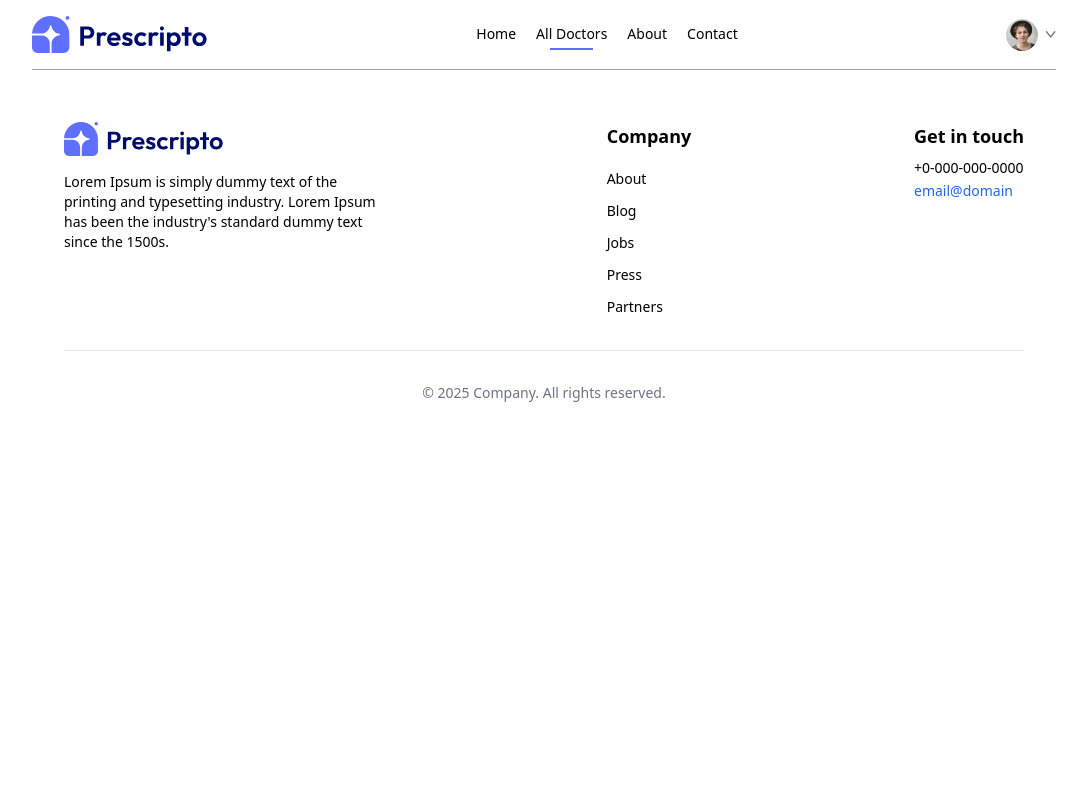
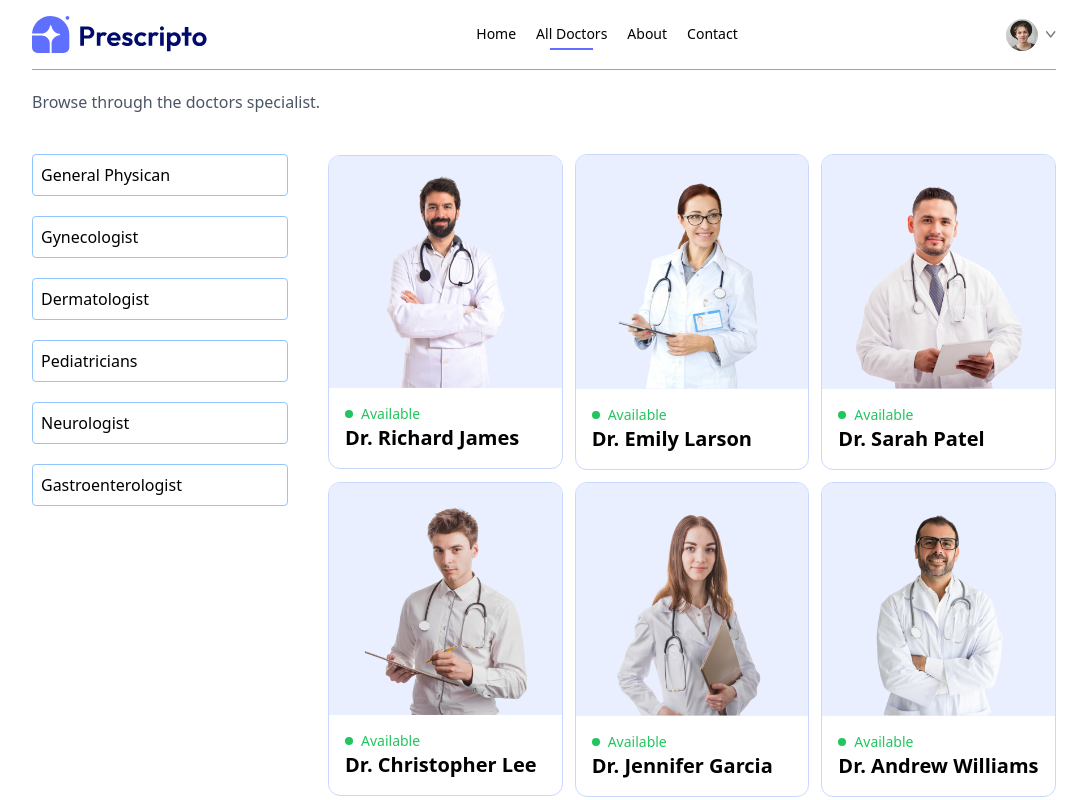
Before and after one commit to upadhyayvaibhav229/Doctor_Appointment_booking-site, a React (Vite) app in the folder Fronted/: page /doctors in a window 1280 px wide. Shown: the top 800 px of the page, without its empty margins (96-1183 px from the left). Built offline with nearby package versions, Linux system fonts and the light colour scheme.

Commit message:
Implement AppContext for managing doctors data and update components to utilize context

```diff
--- a/Fronted/src/Components/TopDoctors.jsx
+++ b/Fronted/src/Components/TopDoctors.jsx
@@ -1,12 +1,14 @@
-import React, { useState } from "react";
+import React, { useContext, useState } from "react";
 import { doctors } from "../assets/assets/assets";
 import { Link, useNavigate } from "react-router-dom";
 import Banner from "./Banner";
+import { AppContext } from "../context/AppContext";
 
 const TopDoctors = () => {
 
   const navigate = useNavigate();
   const [isExpanded, setIsExpanded] = useState(10);
+  const {doctors}  = useContext(AppContext);
 
   function showmore() {
     setIsExpanded((prev) => prev + 6);
--- a/Fronted/src/Layout.jsx
+++ b/Fronted/src/Layout.jsx
@@ -7,6 +7,7 @@ const Layout = () => {
    <>
    <Navbar/>
     <Outlet/>
+
    </>
   )
 }
--- a/Fronted/src/Pages/Appointment.jsx
+++ b/Fronted/src/Pages/Appointment.jsx
@@ -1,6 +1,7 @@
 import React from 'react'
 
 const Appointment = () => {
+
   return (
     <div>
       <h1>Appointment page</h1>
--- a/Fronted/src/Pages/Doctors.jsx
+++ b/Fronted/src/Pages/Doctors.jsx
@@ -1,11 +1,78 @@
-import React from 'react'
+import React, { useContext, useEffect, useState } from 'react'
+import { useNavigate, useParams } from 'react-router-dom'
+import { AppContext } from '../context/AppContext'
 
 const Doctors = () => {
+  const { specaility } = useParams()
+  // console.log(specaility);
+
+  const navigate = useNavigate()
+
+  const { doctors } = useContext(AppContext)
+  const [filterDocs, setFilterDocs] = useState([])
+
+  const specialities = [
+    "General Physican",
+    "Gynecologist",
+    "Dermatologist",
+    "Pediatricians",
+    "Neurologist",
+    "Gastroenterologist",
+  ]
+
+  const applyFilter = () => {
+    if (specaility) {
+      setFilterDocs(doctors.filter(doc => doc.specaility === specaility))
+    } else {
+      setFilterDocs(doctors)
+    }
+  }
+
+  useEffect(() => {
+    applyFilter()
+  }, [doctors, specaility])
+
   return (
-    <div>
-      {
+    <div className=''>
+      <p className='text-gray-600'>Browse through the doctors specialist.</p>
 
-      }
+      <div className="flex flex-col sm:flex-row items-start gap-10 mt-10">
+        {/* Filter Buttons */}
+        <div className='space-y-5'>
+          {specialities.map((item, index) => (
+            <p
+              key={index}
+              onClick={() => navigate(`/doctors/${item}`)}
+              className={`w-[20vw] border border-blue-300 text-md rounded px-2 py-2 cursor-pointer hover:bg-blue-100 ${
+                specaility === item ? "bg-blue-200 font-semibold" : ""
+              }`}
+            >
+              {item}
+            </p>
+          ))}
+        </div>
+
+        {/* Filtered Doctors List */}
+        <div className='w-full grid grid-cols-1 sm:grid-cols-2 md:grid-cols-3 gap-3 place-items-center'>
+          {filterDocs.map((item, index) => (
+            <div
+              onClick={() => navigate(`/appointment/${item._id}`)}
+              key={index}
+              className="border border-[#C9D8FF] rounded-xl overflow-hidden cursor-pointer hover:translate-y-[-7px] transition-all duration-500"
+            >
+              <img className="bg-[#EAEFFF]" src={item.image} alt="specaility" />
+              <div className="p-4">
+                <div className="flex gap-2 items-center">
+                  <p className="bg-green-500 rounded-full w-2 h-2"></p>
+                  <p className="text-sm text-green-500">Available</p>
+                </div>
+                <p className="text-xl font-semibold">{item.name}</p>
+                <p className="text-sm font-semibold">{item.specaility}</p>
+              </div>
+            </div>
+          ))}
+        </div>
+      </div>
     </div>
   )
 }
--- /dev/null
+++ b/Fronted/src/context/AppContext.jsx
@@ -0,0 +1,17 @@
+import { createContext } from "react";
+import { doctors } from "../assets/assets/assets";
+export const AppContext = createContext();
+
+const AppContextProvider = (props) =>{
+    const value = {
+        doctors
+    }
+
+    return (
+        <AppContext.Provider value={value}>
+            {props.children}
+        </AppContext.Provider>
+    )
+}
+
+export default AppContextProvider;
--- a/Fronted/src/main.jsx
+++ b/Fronted/src/main.jsx
@@ -3,9 +3,14 @@ import { createRoot } from 'react-dom/client'
 import './index.css'
 import App from './App.jsx'
 import { BrowserRouter } from 'react-router-dom'
+import AppContextProvider from './context/AppContext.jsx'
+
 
 createRoot(document.getElementById('root')).render(
   <BrowserRouter>
-    <App />
+    <AppContextProvider>
+
+      <App />
+    </AppContextProvider>
   </BrowserRouter>
 )
```
